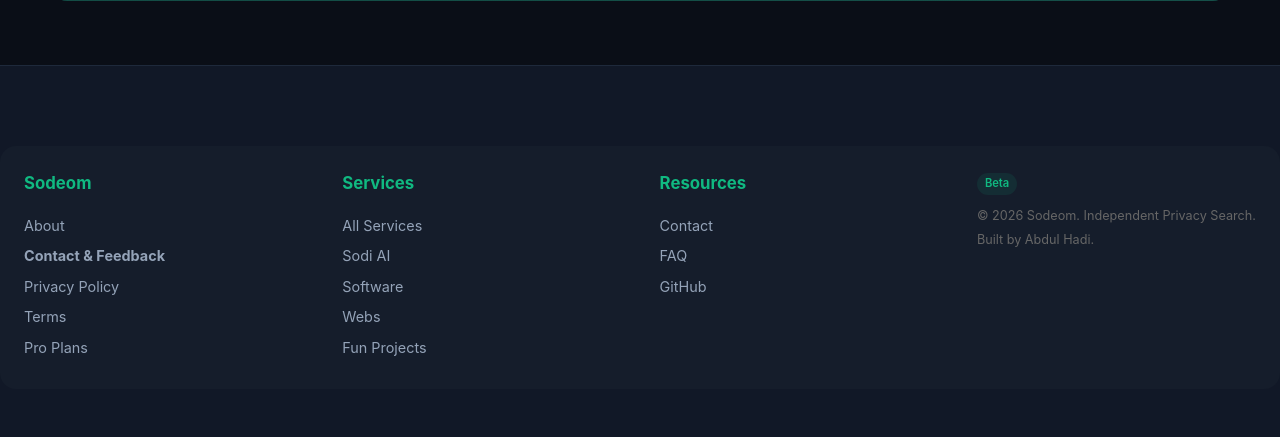
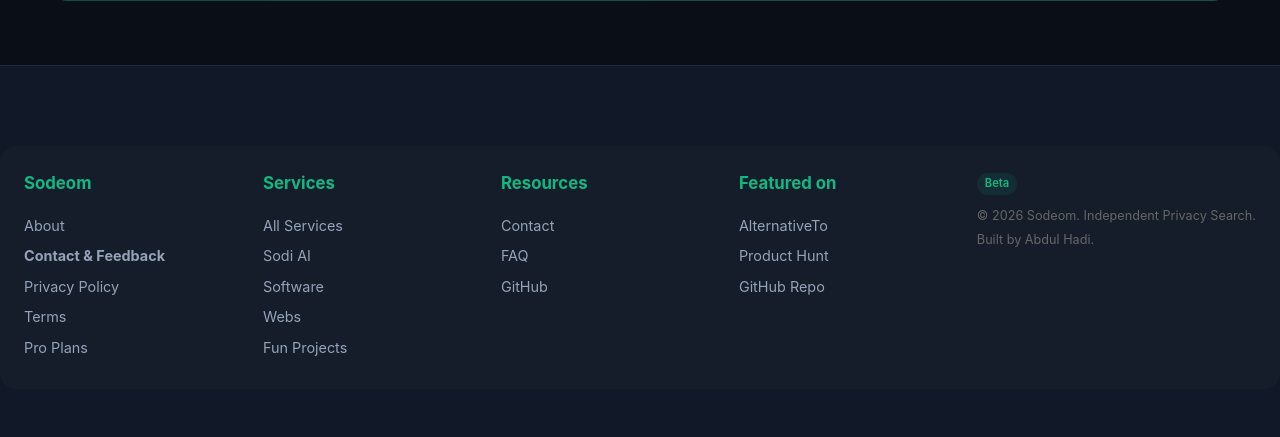
Before and after one commit to sodeom/sodeom, a Flask app: page / in a window 1280 px wide. Shown: the part 1319-1756 px from the top of the page. Run offline with Flask 3, Linux system fonts and the light colour scheme; some libraries are stand-ins or nearby versions.

Commit message:
`Added featured on section to base template`

```diff
--- a/templates/base.html
+++ b/templates/base.html
@@ -73,6 +73,35 @@
             </li>
           </ul>
         </div>
+        <div>
+          <strong>Featured on</strong>
+          <ul>
+            <li>
+              <a
+                href="https://alternativeto.net/software/sodeom/"
+                target="_blank"
+                rel="noopener"
+                >AlternativeTo</a
+              >
+            </li>
+            <li>
+              <a
+                href="https://www.producthunt.com/products/sodeom"
+                target="_blank"
+                rel="noopener"
+                >Product Hunt</a
+              >
+            </li>
+            <li>
+              <a
+                href="https://github.com/sodeom/sodeom"
+                target="_blank"
+                rel="noopener"
+                >GitHub Repo</a
+              >
+            </li>
+          </ul>
+        </div>
         <div class="footer-meta">
           <span class="beta-badge">Beta</span><br />
           <small>&copy; 2026 Sodeom. Independent Privacy Search.</small><br />
@@ -99,6 +128,9 @@
         .footer-grid li {
           margin-bottom: 0.3em;
         }
+        .footer-grid a:hover {
+          text-decoration: underline;
+        }
         .footer-meta {
           font-size: 0.95em;
           color: #666;
```
